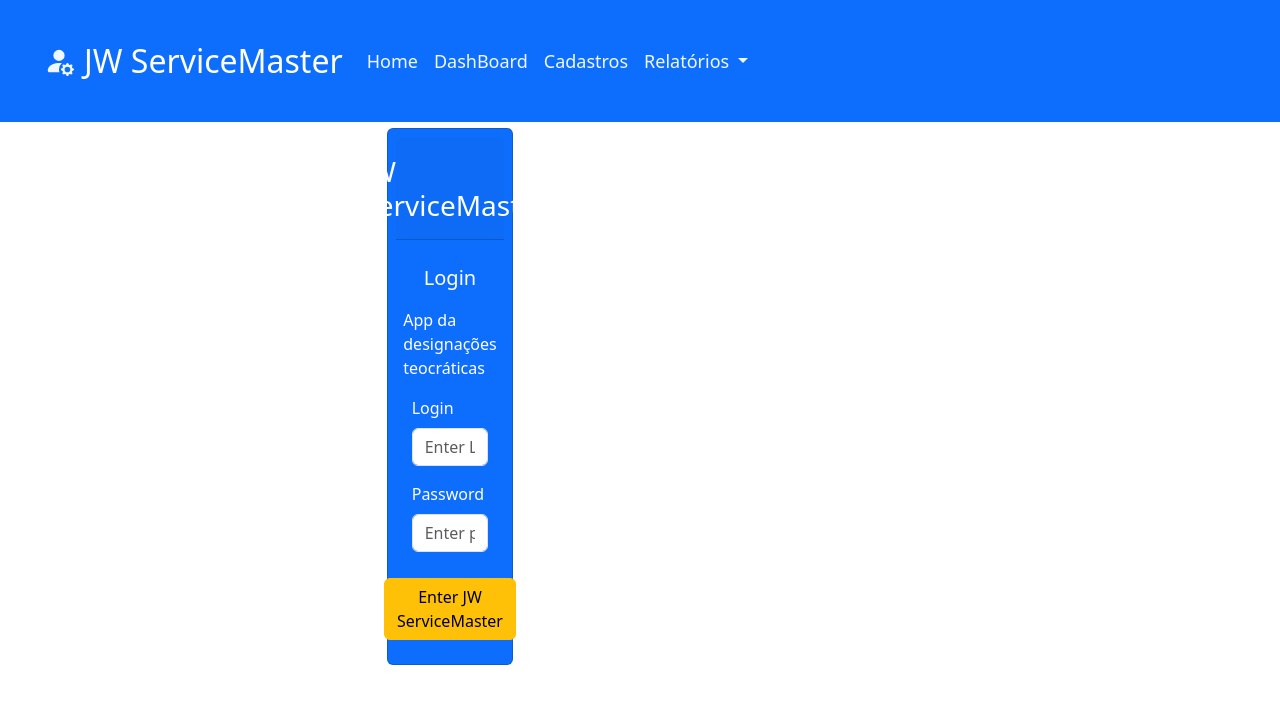
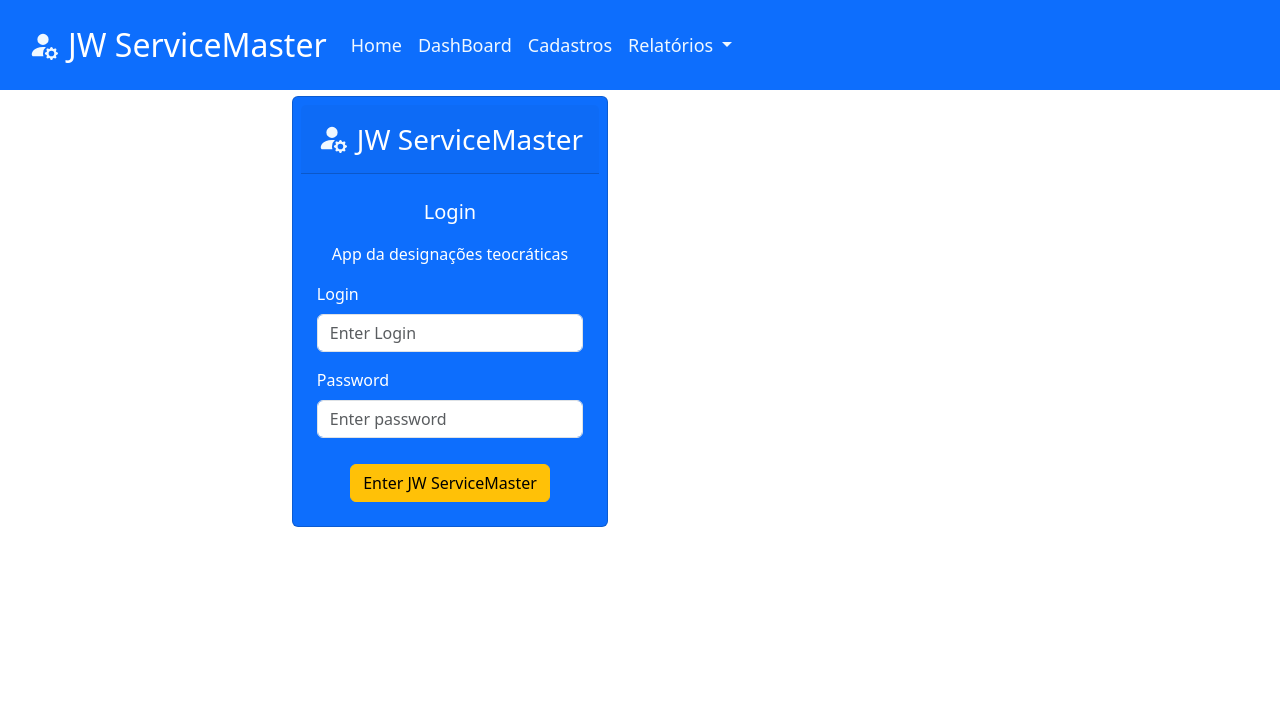
Before and after one commit to BlackCode777/ProjetoProgramacao_TeocraticoSalaoDoReino_03_2023, an Angular app in the folder RotinaAdminSalaoReinoFrontEnd/: page / in a window 1280 px wide. Shown: the top 704 px of the page. Built offline with nearby package versions, Linux system fonts and the light colour scheme.

Commit message:
ajuste de css

```diff
--- a/RotinaAdminSalaoReinoFrontEnd/src/app/home/home.component.css
+++ b/RotinaAdminSalaoReinoFrontEnd/src/app/home/home.component.css
@@ -8,7 +8,7 @@
 }
 .navbar{
         position:static;
-        padding: 2em;
+        padding: 1em;
 }
 .nav-link{
         color: aliceblue;
--- a/RotinaAdminSalaoReinoFrontEnd/src/app/login/login.component.css
+++ b/RotinaAdminSalaoReinoFrontEnd/src/app/login/login.component.css
@@ -1,11 +1,11 @@
 @import "bootstrap/dist/css/bootstrap.css";
 
 .card{
-        width: 40%;
+        max-width: 500px;
 }
 .card-login{
-        display: flex;
-        justify-content: center;
+        /* display: flex;
+        justify-content: center; */
         padding-top: 2%;
 }
 
```
